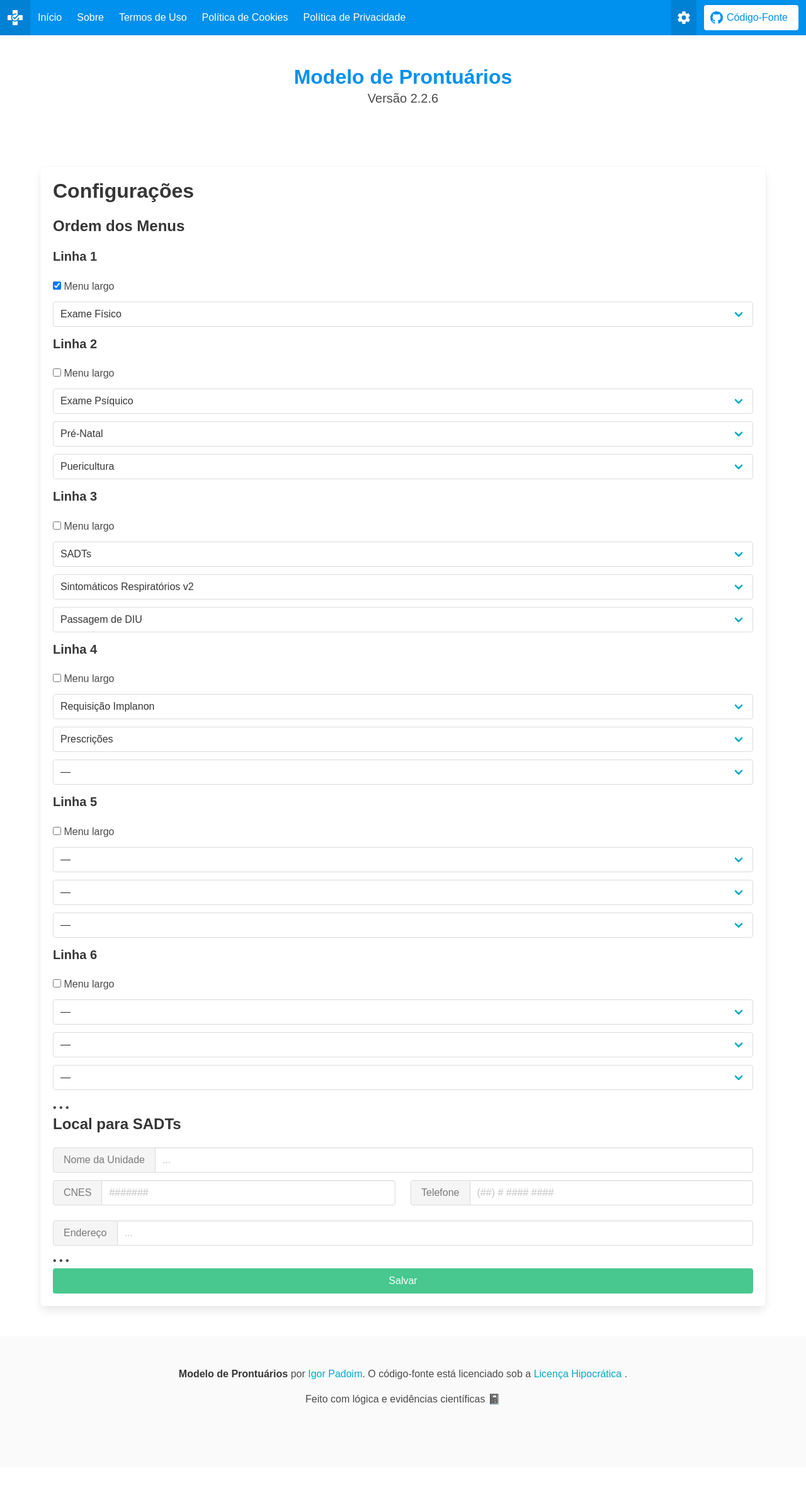
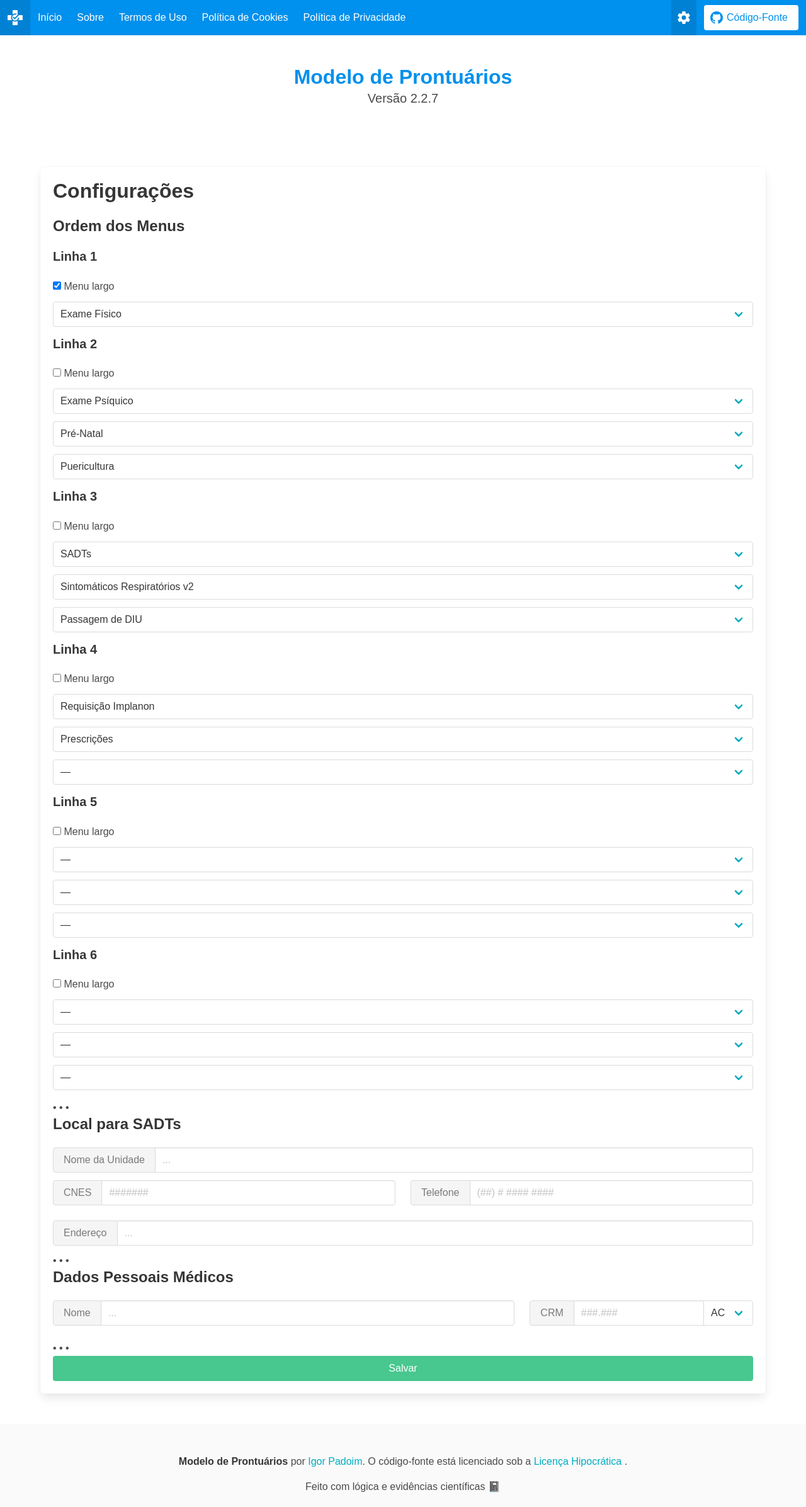
Before and after one commit to Nereare/modelos-pront, a PHP site: page /config.php in a window 1280 px wide. Shown: the top 2393 px of the page at 63% size. Before the commit the page ends 2231 px from the top, so only its background shows below. Run offline with PHP 8.4, Linux system fonts and the light colour scheme; the visitor is signed in with stand-in values (Sample User, id 1); style sheets or scripts are compiled from the project's sources; some libraries are stand-ins or nearby versions.

Commit message:
Adicionar dados médicos individuais

```diff
--- a/config.php
+++ b/config.php
@@ -75,6 +75,10 @@ function echo_select($select) {
 if ( isset( $_COOKIE["place"] ) ) { $place = json_decode( $_COOKIE["place"] ); }
 elseif ( isset( $_SESSION["place"] ) ) { $place = $_SESSION["place"]; }
 else { $place = ["", "", "", ""]; }
+
+if ( isset($_COOKIE["physician"]) ) { $physician = json_decode( $_COOKIE["physician"] ); }
+elseif ( isset($_SESSION["physician"]) ) { $physician = $_SESSION["physician"]; }
+else { $physician = ["", "", "SP"]; }
 ?>
 
 <section class="section">
@@ -177,6 +181,69 @@ else { $place = ["", "", "", ""]; }
         <div>&bull;&nbsp;&bull;&nbsp;&bull;</div>
       </div>
 
+      <h3 class="title is-4">Dados Pessoais Médicos</h3>
+
+      <div class="columns">
+        <div class="column is-two-thirds">
+          <div class="field has-addons">
+            <div class="control">
+              <button class="button is-static" tabindex="-1">Nome</button>
+            </div>
+            <div class="control is-expanded">
+              <input type="text" class="input" id="physician-name" placeholder="..." value="<?php echo $physician[0]; ?>">
+            </div>
+          </div>
+        </div>
+
+        <div class="column">
+          <div class="field has-addons">
+            <div class="control">
+              <button class="button is-static" tabindex="-1">CRM</button>
+            </div>
+            <div class="control is-expanded">
+              <input type="number" class="input" id="physician-crm" placeholder="###.###" min="1" step="1" value="<?php echo $physician[1]; ?>">
+            </div>
+            <div class="control">
+              <div class="select">
+                <select id="physician-crm-uf">
+                  <option value="AC"<?php echo ( $physician[2] == "AC" ) ? " selected" : ""; ?>>AC</option>
+                  <option value="AL"<?php echo ( $physician[2] == "AL" ) ? " selected" : ""; ?>>AL</option>
+                  <option value="AP"<?php echo ( $physician[2] == "AP" ) ? " selected" : ""; ?>>AP</option>
+                  <option value="AM"<?php echo ( $physician[2] == "AM" ) ? " selected" : ""; ?>>AM</option>
+                  <option value="BA"<?php echo ( $physician[2] == "BA" ) ? " selected" : ""; ?>>BA</option>
+                  <option value="CE"<?php echo ( $physician[2] == "CE" ) ? " selected" : ""; ?>>CE</option>
+                  <option value="DF"<?php echo ( $physician[2] == "DF" ) ? " selected" : ""; ?>>DF</option>
+                  <option value="ES"<?php echo ( $physician[2] == "ES" ) ? " selected" : ""; ?>>ES</option>
+                  <option value="GO"<?php echo ( $physician[2] == "GO" ) ? " selected" : ""; ?>>GO</option>
+                  <option value="MA"<?php echo ( $physician[2] == "MA" ) ? " selected" : ""; ?>>MA</option>
+                  <option value="MT"<?php echo ( $physician[2] == "MT" ) ? " selected" : ""; ?>>MT</option>
+                  <option value="MS"<?php echo ( $physician[2] == "MS" ) ? " selected" : ""; ?>>MS</option>
+                  <option value="MG"<?php echo ( $physician[2] == "MG" ) ? " selected" : ""; ?>>MG</option>
+                  <option value="PA"<?php echo ( $physician[2] == "PA" ) ? " selected" : ""; ?>>PA</option>
+                  <option value="PB"<?php echo ( $physician[2] == "PB" ) ? " selected" : ""; ?>>PB</option>
+                  <option value="PR"<?php echo ( $physician[2] == "PR" ) ? " selected" : ""; ?>>PR</option>
+                  <option value="PE"<?php echo ( $physician[2] == "PE" ) ? " selected" : ""; ?>>PE</option>
+                  <option value="PI"<?php echo ( $physician[2] == "PI" ) ? " selected" : ""; ?>>PI</option>
+                  <option value="RJ"<?php echo ( $physician[2] == "RJ" ) ? " selected" : ""; ?>>RJ</option>
+                  <option value="RN"<?php echo ( $physician[2] == "RN" ) ? " selected" : ""; ?>>RN</option>
+                  <option value="RS"<?php echo ( $physician[2] == "RS" ) ? " selected" : ""; ?>>RS</option>
+                  <option value="RO"<?php echo ( $physician[2] == "RO" ) ? " selected" : ""; ?>>RO</option>
+                  <option value="RR"<?php echo ( $physician[2] == "RR" ) ? " selected" : ""; ?>>RR</option>
+                  <option value="SC"<?php echo ( $physician[2] == "SC" ) ? " selected" : ""; ?>>SC</option>
+                  <option value="SP"<?php echo ( $physician[2] == "SP" ) ? " selected" : ""; ?>>SP</option>
+                  <option value="SE"<?php echo ( $physician[2] == "SE" ) ? " selected" : ""; ?>>SE</option>
+                  <option value="TO"<?php echo ( $physician[2] == "TO" ) ? " selected" : ""; ?>>TO</option>
+                </select>
+              </div>
+            </div>
+          </div>
+        </div>
+      </div>
+
+      <div class="divider">
+        <div>&bull;&nbsp;&bull;&nbsp;&bull;</div>
+      </div>
+
       <div class="field">
         <button id="config-save" class="button is-success is-fullwidth" type="button">Salvar</button>
       </div>
--- a/js/config.js
+++ b/js/config.js
@@ -21,6 +21,7 @@ $(document).ready(function() {
       .addClass("is-loading")
       .prop("disabled", true);
 
+    // Get new menu data
     var newmenu = [];
     $(".line-menu").each(function() {
       var i = $(this).prop("id").match(/\d/)[0];
@@ -39,17 +40,35 @@ $(document).ready(function() {
       }
     });
 
-    var phone_regex = /((\(\d{2}\))?( )?(\d)?( |-)?(\d{4})( |-)?(\d{4}))/;
+    // Set regex pattern(s) for place data checking
+    var phone_regex = /((\(\d{2}\)|\d{2})?( )?(\d)?( |-)?(\d{4})( |-)?(\d{4}))/;
+    // Get place data
     var place_name = $("#place-name").val();
     var place_cnes = $("#place-cnes").val();
     var place_phone = $("#place-phone").val();
     var place_address = $("#place-address").val();
-
-    // Checks for validity of inputs
+    // Checks for validity of place inputs
     if ( place_name.length > 80 ) { place_name = place_name.substring(0, 80); }
     if ( place_cnes.length > 7 ) { place_cnes = place_cnes.substring(0, 7); }
     if ( !place_phone.match( phone_regex ) ) { place_phone = "(11) 3066-8000"; }
     if ( place_address.length > 80 ) { place_address = place_address.substring(0, 80); }
+
+    // Set regex pattern(s) for physician data checking
+    var crm_regex = /\d{4,6}/;
+    var uf_regex = /AC|AL|AP|AM|BA|CE|DF|ES|GO|MA|MT|MS|MG|PA|PB|PR|PE|PI|RJ|RN|RS|RO|RR|SC|SP|SE|TO/;
+    // Get physician data
+    var physician_name = $("#physician-name").val();
+    var physician_crm = $("#physician-crm").val();
+    var physician_crm_uf = $("#physician-crm-uf").val();
+    // Checks for validity of physician inputs
+    if (
+      !physician_crm.match( crm_regex ) ||
+      !physician_crm_uf.match( uf_regex )
+    ) {
+      $("#config-reply").addClass("is-warning");
+      $("#config-reply p").html("Algum dado enviado estava errado");
+      return 1;
+    }
 
     // Set data for AJAX
     var data = {
@@ -57,7 +76,10 @@ $(document).ready(function() {
       place_name: place_name,
       place_cnes: place_cnes,
       place_phone: place_phone,
-      place_address: place_address
+      place_address: place_address,
+      physician_name: physician_name,
+      physician_crm: physician_crm,
+      physician_crm_uf: physician_crm_uf
     };
     console.log( data );
 
@@ -66,9 +88,17 @@ $(document).ready(function() {
       type: "get",
       data: data
     })
-      .done(function() {
-        $("#config-reply").addClass("is-success");
-        $("#config-reply p").html("Novo menu salvo!");
+      .done(function(r) {
+        if ( r == "0" ) {
+          $("#config-reply").addClass("is-success");
+          $("#config-reply p").html("Novo menu salvo!");
+        } else if ( r == "406" ) {
+          $("#config-reply").addClass("is-warning");
+          $("#config-reply p").html("Algum dado enviado estava errado");
+        } else {
+          $("#config-reply").addClass("is-danger");
+          $("#config-reply p").html("Algo deu errado :(");
+        }
       })
       .fail(function() {
         $("#config-reply").addClass("is-danger");
--- a/meta.php
+++ b/meta.php
@@ -4,7 +4,7 @@ define("APP_AUTHOR", "Igor Padoim");
 define("APP_YEAR", "2021-2022");
 define("APP_LICENSE_NAME", "Licença Hipocrática");
 define("APP_LICENSE_URI", "https://firstdonoharm.dev/");
-define("APP_VERSION", "2.2.6");
+define("APP_VERSION", "2.2.7");
 
 define("MODELS", [
   "sr2" => [
--- a/package.json
+++ b/package.json
@@ -1,7 +1,7 @@
 {
   "name": "modelos-pront",
   "description": "Uma miscelânea de modelos de evolução de consultas com tópicos específicos.",
-  "version": "2.2.6",
+  "version": "2.2.7",
   "maintainers": [
     {
       "name": "Igor Padoim",
```
Also changed, not shown: scripts/config-do.php (+22 -3 lines), CHANGELOG.md.
